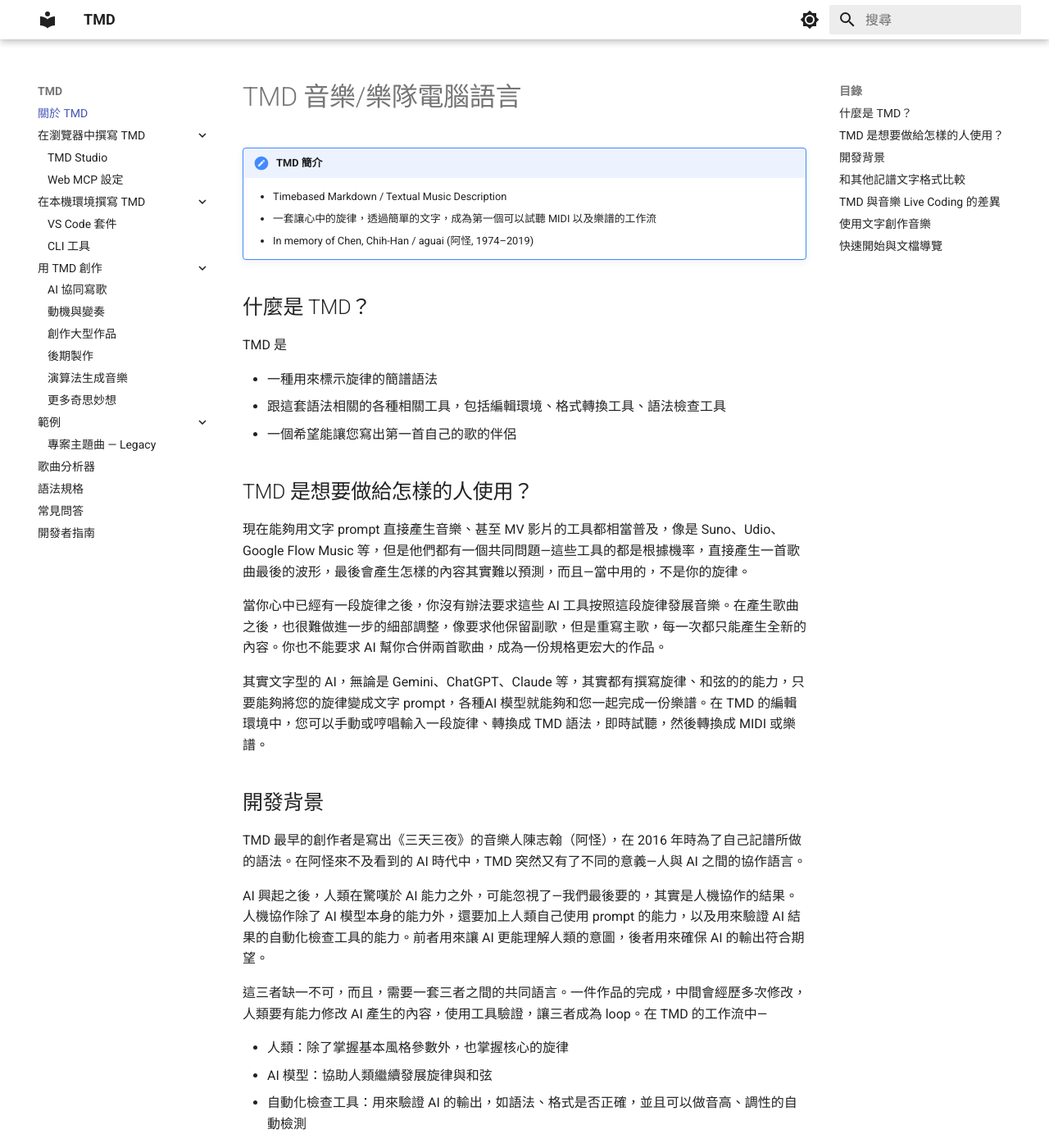
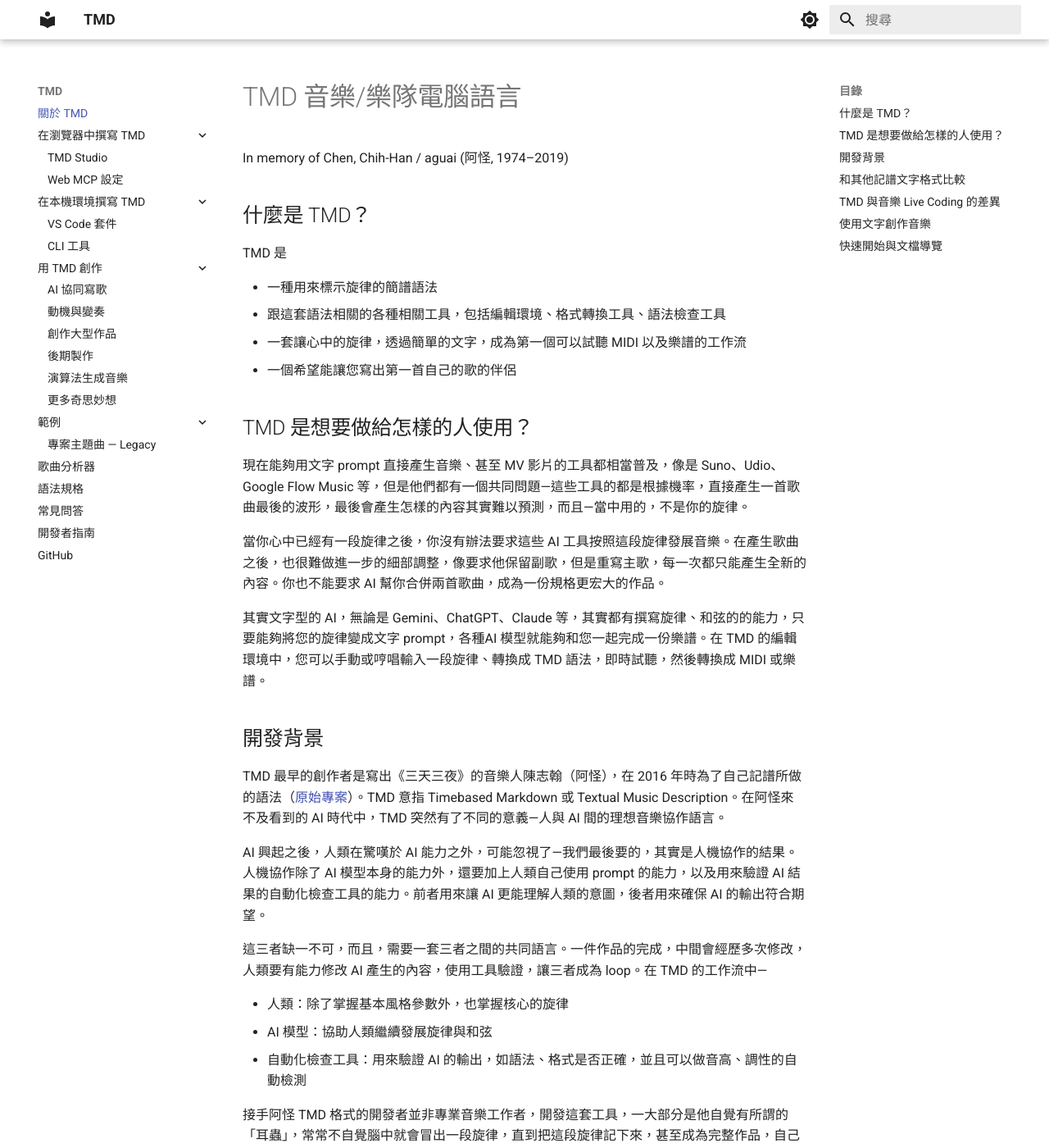
Before and after one commit to TMDLang/TMDLang.github.io, an MkDocs documentation site: the page built from docs/index.md, in a window 1280 px wide and 1400 px high. Shown: the whole window at 82% size. Built offline with MkDocs 1.6.1 and Material for MkDocs 9.7.7, drawn with Linux system fonts in a browser that asks for light colours; part of the change alters nothing that is shown.

Commit message:
docs: update intro description and site navigation links

```diff
--- a/docs/index.md
+++ b/docs/index.md
@@ -1,9 +1,6 @@
 # TMD 音樂/樂隊電腦語言
 
-!!! note "TMD 簡介"
-    - Timebased Markdown / Textual Music Description
-    - 一套讓心中的旋律，透過簡單的文字，成為第一個可以試聽 MIDI 以及樂譜的工作流
-    - In memory of Chen, Chih-Han / aguai (阿怪, 1974–2019)
+In memory of Chen, Chih-Han / aguai (阿怪, 1974–2019)
 
 ## 什麼是 TMD？
 
@@ -11,6 +8,7 @@ TMD 是
 
 - 一種用來標示旋律的簡譜語法
 - 跟這套語法相關的各種相關工具，包括編輯環境、格式轉換工具、語法檢查工具
+- 一套讓心中的旋律，透過簡單的文字，成為第一個可以試聽 MIDI 以及樂譜的工作流
 - 一個希望能讓您寫出第一首自己的歌的伴侶
 
 ## TMD 是想要做給怎樣的人使用？
@@ -23,7 +21,7 @@ TMD 是
 
 ## 開發背景
 
-TMD 最早的創作者是寫出《三天三夜》的音樂人陳志翰（阿怪），在 2016 年時為了自己記譜所做的語法。在阿怪來不及看到的 AI 時代中，TMD 突然又有了不同的意義—人與 AI 之間的協作語言。
+TMD 最早的創作者是寫出《三天三夜》的音樂人陳志翰（阿怪），在 2016 年時為了自己記譜所做的語法（[原始專案](https://github.com/aguai/TMDLang)）。TMD 意指 Timebased Markdown 或 Textual Music Description。在阿怪來不及看到的 AI 時代中，TMD 突然有了不同的意義—人與 AI 間的理想音樂協作語言。
 
 AI 興起之後，人類在驚嘆於 AI 能力之外，可能忽視了—我們最後要的，其實是人機協作的結果。人機協作除了 AI 模型本身的能力外，還要加上人類自己使用 prompt 的能力，以及用來驗證 AI 結果的自動化檢查工具的能力。前者用來讓 AI 更能理解人類的意圖，後者用來確保 AI 的輸出符合期望。
 
--- a/mkdocs.yml
+++ b/mkdocs.yml
@@ -1,6 +1,8 @@
 site_name: TMD
 site_description: 讓心中的旋律，透過簡單的文字，成為第一個可以試聽 MIDI 以及樂譜的工作流。
 site_author: TMD Contributors
+site_url: https://tmdlang.github.io/
+# repo_url: https://github.com/tmdlang/
 
 theme:
   name: material
@@ -74,3 +76,4 @@ nav:
   - 語法規格: syntax.md
   - 常見問答: faq.md
   - 開發者指南: developer.md
+  - GitHub: https://github.com/tmdlang/
```
